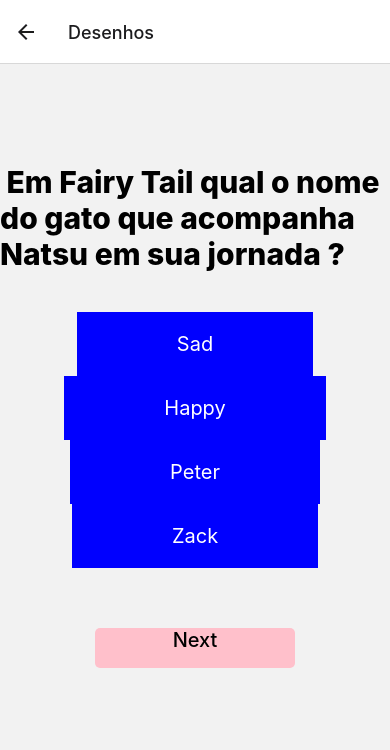
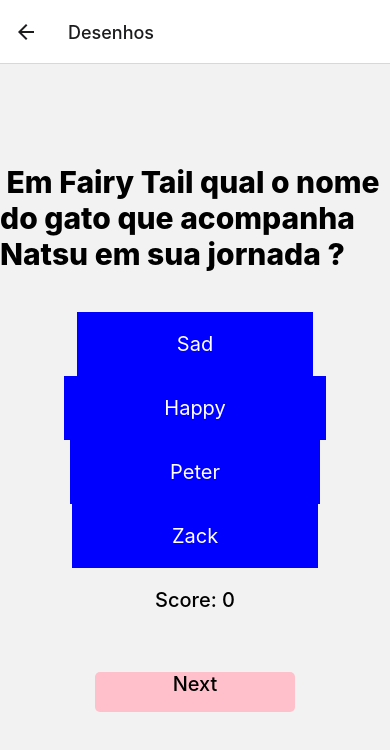
Before and after one commit to MariliaSales01/QuizReactNative, a React Native app: screen /Desenhos in a window 390 px wide. Shown: the top 750 px of the page. Built offline with nearby package versions, Linux system fonts and the light colour scheme.

Commit message:
Adicionando a Pontuação do Quiz

```diff
--- a/screens/DesenhosScreens.jsx
+++ b/screens/DesenhosScreens.jsx
@@ -6,10 +6,12 @@
 export default function DesenhosScreen() {
   const [correctAnswer, setCorrectAnswer] = useState(null);
   const [currentQuestionIndex, setCurrentQuestionIndex] = useState(0);
+  const [score, setScore] = useState(0); // Estado para armazenar a pontuação
 
   const handleAnswer = (selectedOption) => {
     if (selectedOption === reactQuestions[currentQuestionIndex].correctAnswer) {
       setCorrectAnswer(true);
+      setScore(score + 1); // Aumenta a pontuação se a resposta estiver correta
     } else {
       setCorrectAnswer(false);
     }
@@ -39,9 +41,14 @@
           </Pressable>
         </View>
       ))}
-      <Pressable style={styles.buttonNext} onPress={handleNext}>
-        <Text style={styles.text}>Next</Text>
-      </Pressable>
+      <Text style={styles.score}>Score: {score}</Text> {/* Exibe a pontuação */}
+      {currentQuestionIndex < reactQuestions.length - 1 ? (
+        <Pressable style={styles.buttonNext} onPress={handleNext}>
+          <Text style={styles.text}>Next</Text>
+        </Pressable>
+      ) : (
+        <Text style={styles.score}>Quiz completo! Sua pontuação final é: {score}</Text>
+      )}
     </View>
   );
 }
@@ -77,4 +84,9 @@
     fontWeight: '500',
     textAlign: 'center',
   },
+  score: {
+    fontSize: 20,
+    fontWeight: '500',
+    marginTop: 20,
+  },
 });
```
